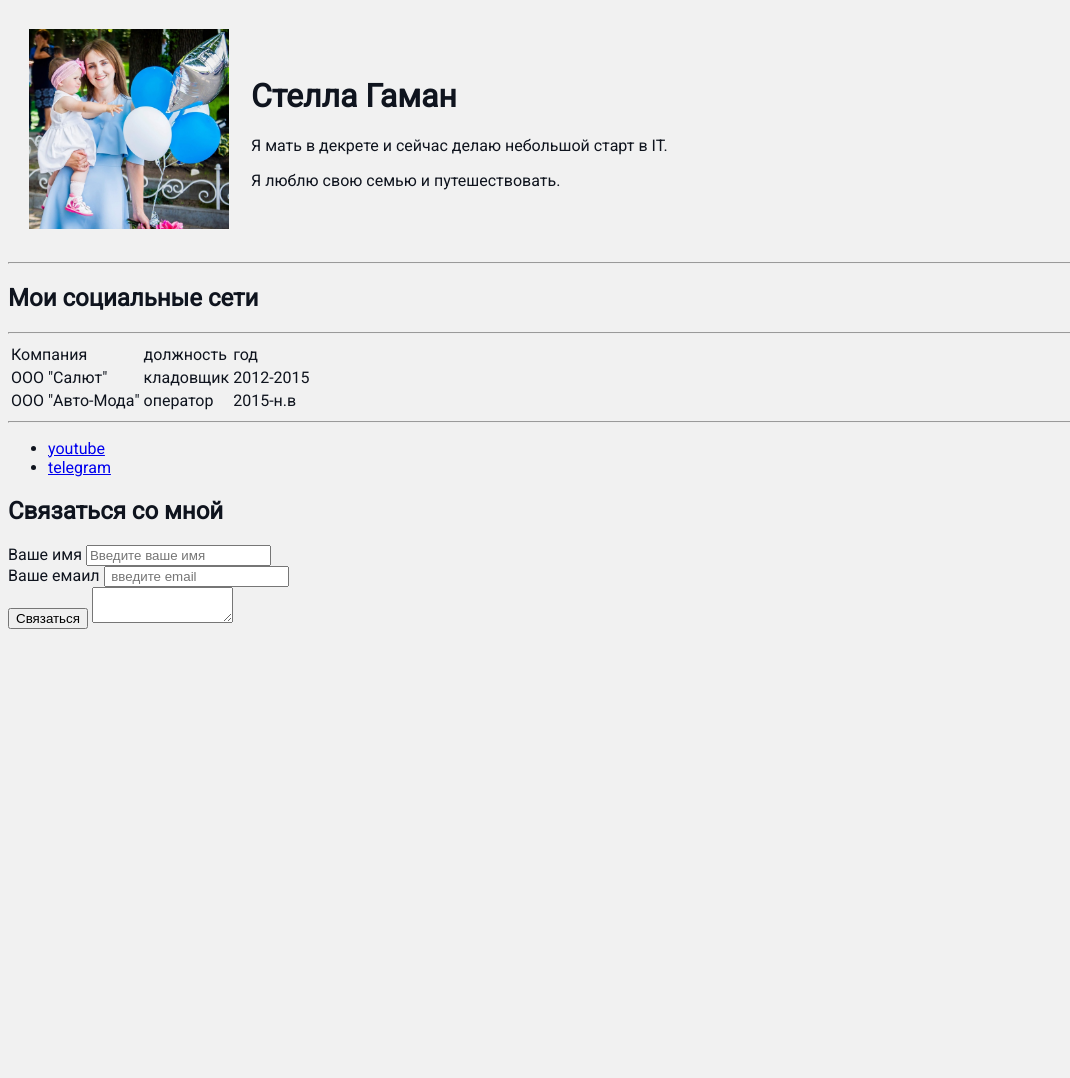
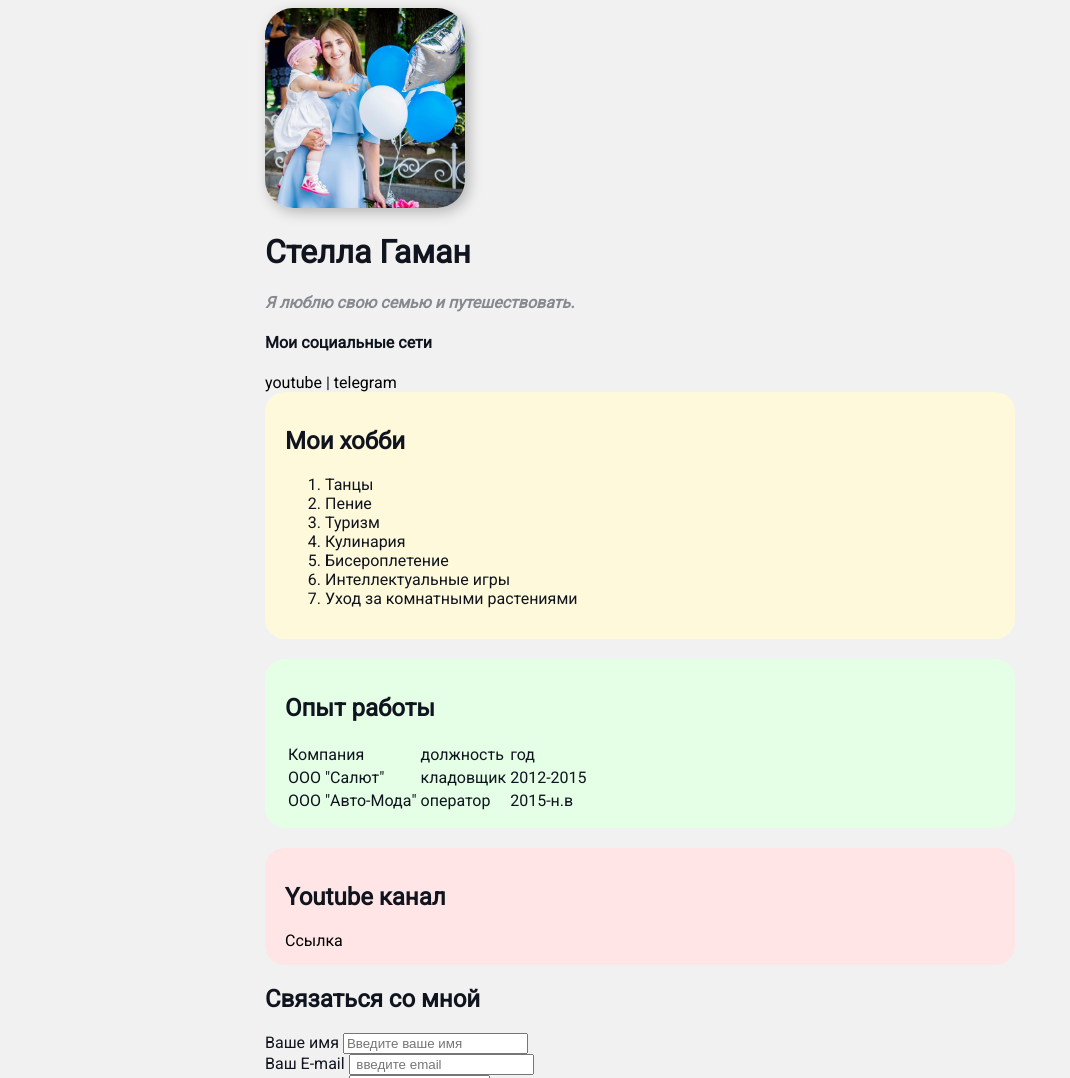
Before and after one commit to stelagaman/CVstela, a plain HTML site: page index.html in a window 1280 px wide. Shown: the top 1078 px of the page, without its empty margins (0-1070 px from the left). Before the commit the page ends 800 px from the top, so only its background shows below. Drawn offline with Linux system fonts and the light colour scheme.

Commit message:
add html and css

```diff
--- a/index.html
+++ b/index.html
@@ -5,17 +5,30 @@
 		<link href="style.css" rel="stylesheet" />
 	</head>
 	<body>
-		<table cellspacing="20">
-			<tr>
-				<td><img src="A85PQWBfGGY.jpg" alt="фото" width="200"/></td>
-				<td><h1>Стелла Гаман</h1>
-					<p>Я мать в декрете и сейчас делаю небольшой старт в IT.</p>
-					<p>Я люблю свою семью и путешествовать.</p></td>
-			</tr>
-		</table>
-		<hr>
-<h2>Мои социальные сети </h2>
-
+		<div class="container">
+			<div class="info">
+				<img src="A85PQWBfGGY.jpg" alt="фото" class="avatar"/>
+		<h1>Стелла Гаман</h1>
+			<p>Я люблю свою семью и путешествовать.</p>
+		<h4>Мои социальные сети </h4>
+			<a href="link.html" target="_blank">youtube</a>
+			|
+			<a href="link.html" target="_blank">telegram</a>
+			<div class="card bg-yellow">
+				<h2>Мои хобби</h2>
+					<ol>
+						<li>Танцы</li>
+						<li>Пение</li>
+						<li>Туризм</li>
+						<li>Кулинария</li>
+						<li>Бисероплетение</li>
+						<li>Интеллектуальные игры</li>
+						<li>Уход за комнатными растениями</li>
+					</ol>
+			</div>
+			</div>
+			<div class="card bg-green">
+		<h2>Опыт работы</h2>
 <table>
 	<thead>
 		<tr>
@@ -35,32 +48,28 @@
 			<td>оператор</td>
 			<td>2015-н.в</td>
 		</tr>
-		<hr>
+	<tfoot>
+	</tfoot>
+	</table>
+	</div>
+		<div class="card bg-red">
+			<h2>Youtube канал </h2>
+			<a href="www.youtube.com/@user-zw5np6ol8o" target="_blank">Ссылка</a>
+		</div>
 	</tbody>
-	<tfoot>
-
-	</tfoot>
-
-
-</table>
-<hr>
-
-		<ul>
-		<li><a href="link.html">youtube</a></li>
-		<li><a href="link.html">telegram</a></li>
-		</ul>
-
 	<h2>Связаться со мной</h2>
 <form>
 	<label for="name">Ваше имя</label>
 <input type="text" id="name" placeholder="Введите ваше имя">
 <br>
 
-<label for="email">Ваше емаил</label>
+<label for="email">Ваш E-mail</label>
 <input type="text" id="email" placeholder=" введите email">
 <br>
 <input type="submit"value="Связаться"></input>
 <textarea id="text" rows="2" cols="15"></textarea>
 </form>
+	</div>
+
 </body>
 </html>
--- a/style.css
+++ b/style.css
@@ -7,3 +7,54 @@ body {
     font-weight: normal;
     font-family: "Roboto", sans-serif;
 }
+
+a {
+    color: black;
+    text-decoration: none;
+}
+
+a:hover {
+  text-decoration: underline;
+}
+
+a:active {
+    color: blue;
+}
+
+a:visited {
+   color: gray;
+}
+.avatar {
+    width: 200px;
+    border-radius: 28px;
+    box-shadow: 4px 4px 14px rgba(0, 0, 0, 0.25);
+}
+ .info p {
+    color: #86898f;
+    margin: 0;
+    font-style: italic;
+    font-weight: bold;
+    text-decoration: none;
+ }
+
+ .container {
+max-width: 750px;
+ margin: auto;
+ }
+
+ .bg-yellow {
+background: #fff9dc;
+ }
+ .bg-green {
+background: #e5ffe7;
+ }
+ .bg-red {
+background: #ffe5e5;
+ }
+
+
+ .card {
+    padding: 15px 20px;
+    margin-bottom: 20px;
+    border-radius: 20px;
+ }
```
